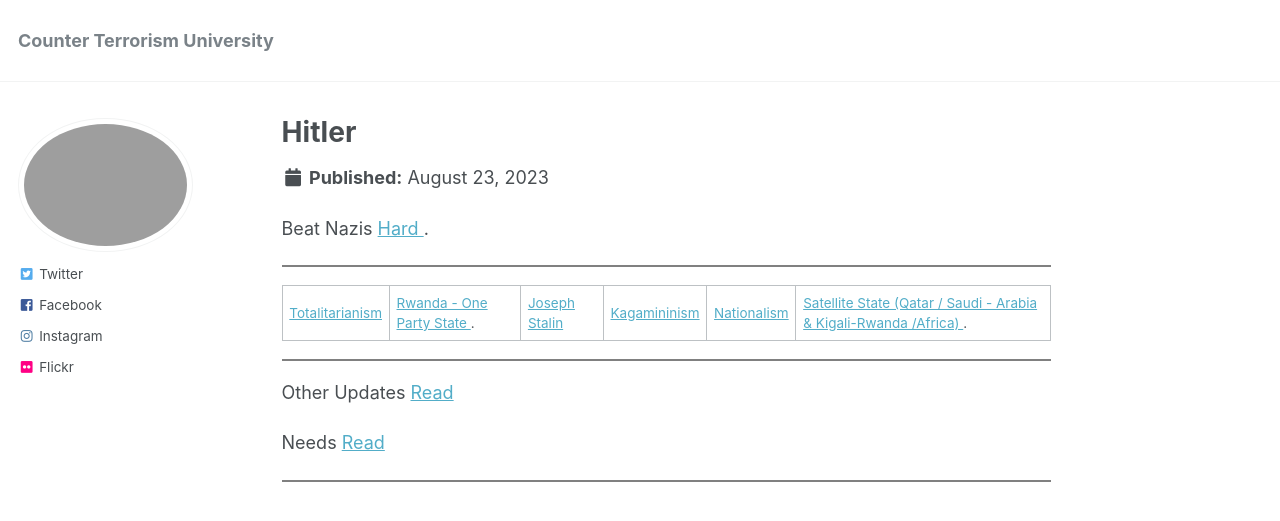
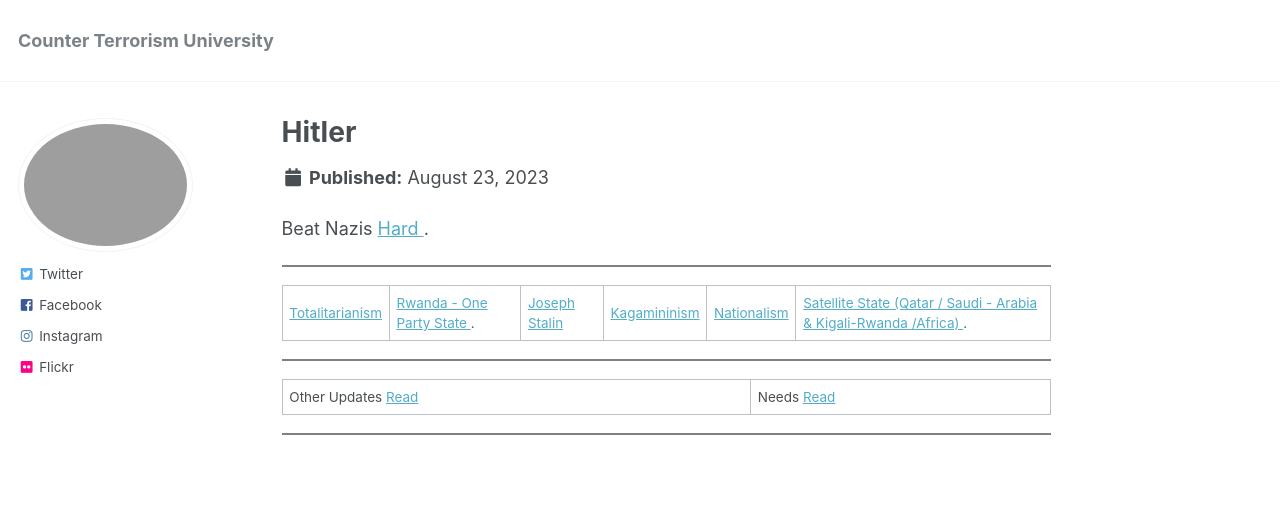
Before and after one commit to phdcsseiden/phdcsseiden.github.io, a Jekyll site: the page built from _pages/Hitler.md, in a window 1280 px wide. Shown: the top 521 px of the page. Built offline with Jekyll 4.4.1, drawn with Linux system fonts in a browser that asks for light colours.

```diff
--- a/_pages/Hitler.md
+++ b/_pages/Hitler.md
@@ -21,10 +21,8 @@ Beat Nazis <a href=" https://en.wikipedia.org/wiki/Nazi_Germany "> Hard  </a> .
  <hr style="height:2px;border-width:0;color:gray;background-color:gray">
 
 
-Other Updates <a href=" https://phdcsseiden.github.io/News/ "> Read   </a>
+Other Updates <a href=" https://phdcsseiden.github.io/News/ "> Read   </a>  | Needs <a href=" https://phdcsseiden.github.io/Needs/ "> Read   </a>
 
-
-Needs <a href=" https://phdcsseiden.github.io/Needs/ "> Read   </a>
 
 
 <hr style="height:2px;border-width:0;color:gray;background-color:gray">
```
